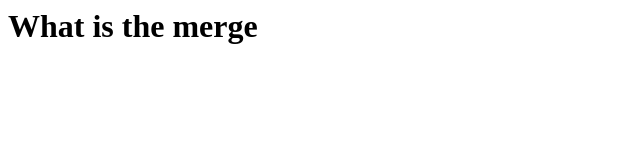
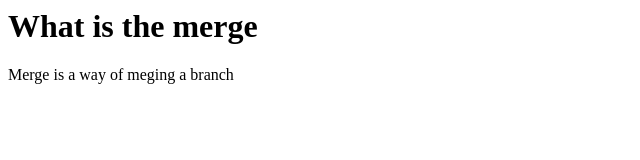
Before and after one commit to dinushadev/git-merge-test, a plain HTML site: page merge.html in a window 1280 px wide. Shown: the whole page, without its empty margins (0-640 px from the left). Drawn offline with Linux system fonts and the light colour scheme.

Commit message:
add merge body

```diff
--- a/merge.html
+++ b/merge.html
@@ -1 +1,3 @@
 <h1>What is the merge</h1>
+
+<body>Merge is a way of meging a branch</body>
```
